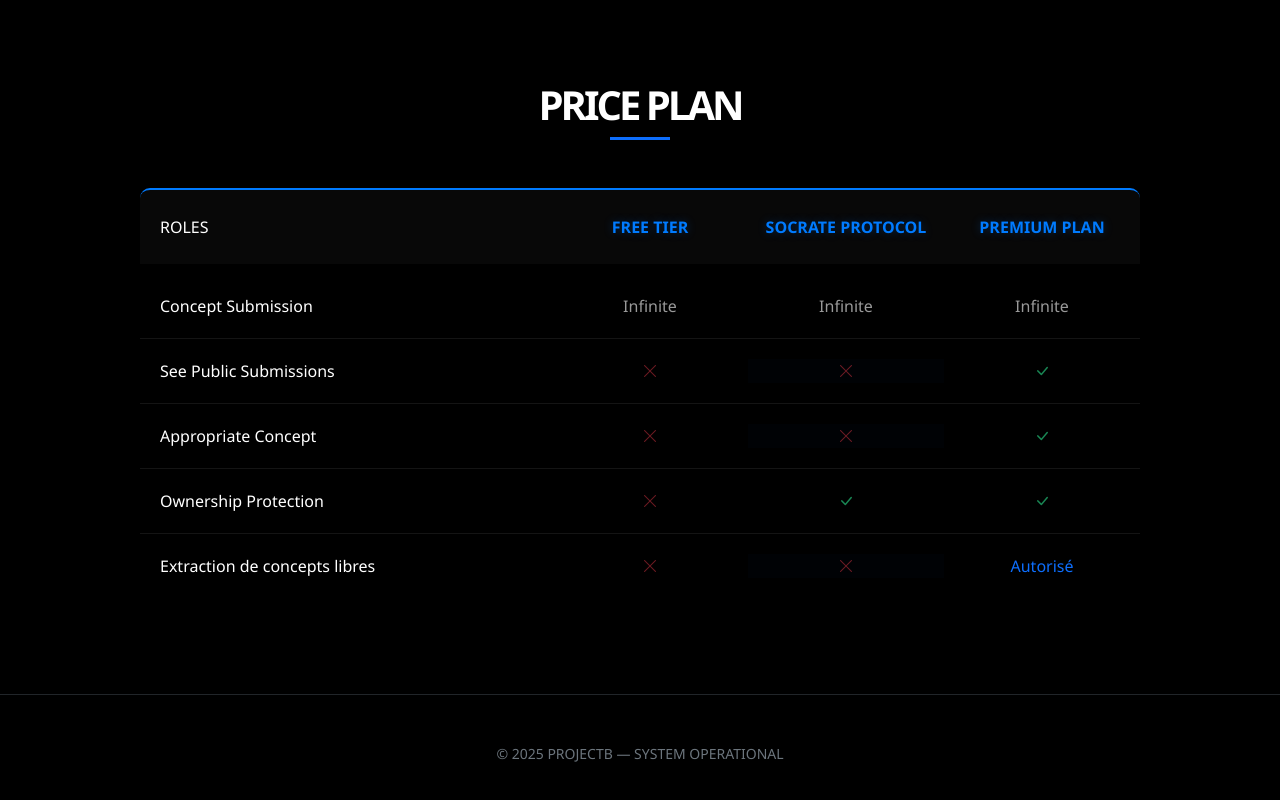
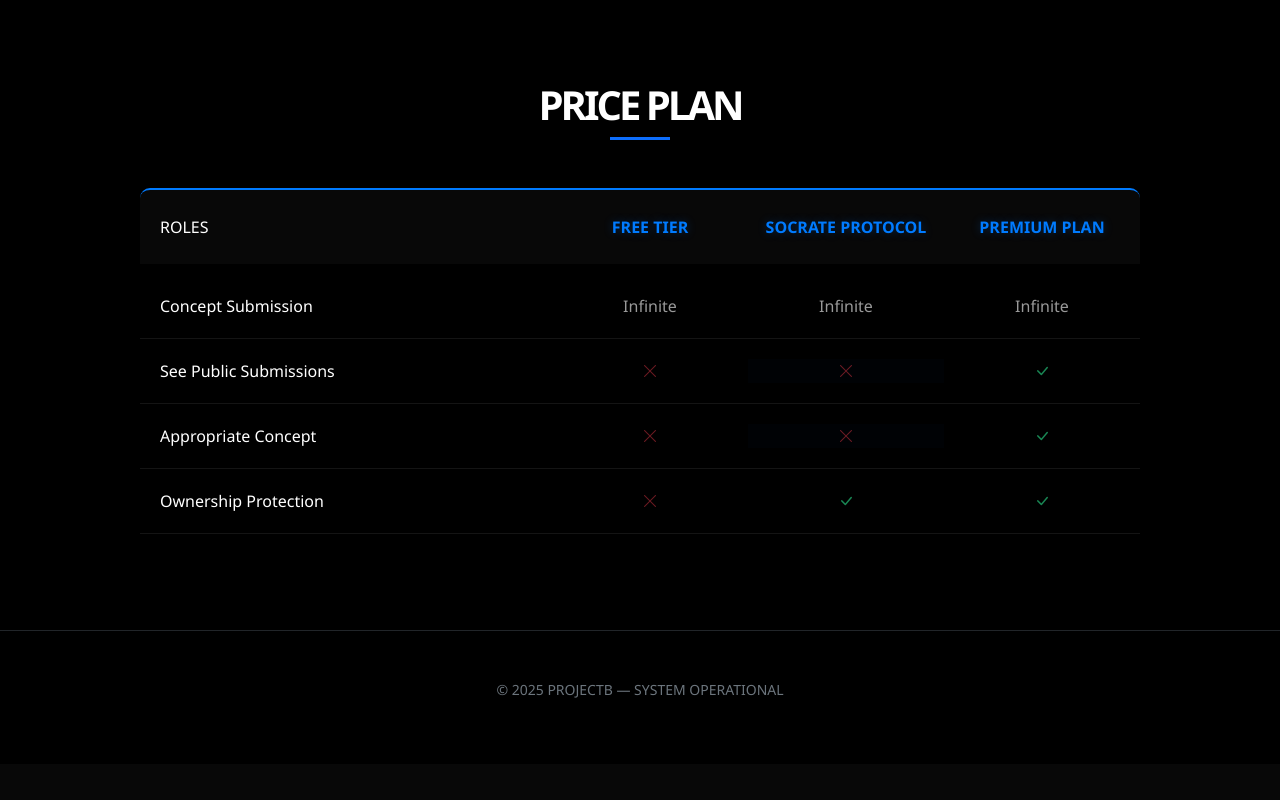
Before and after one commit to Jazzyunity/project-b, a website: page frontend/public/index.html in a window 1280 px wide. Shown: the part 3956-4756 px from the top of the page. After the commit the page ends 4720 px from the top, so only its background shows below. Drawn offline with nearby package versions, Linux system fonts and the light colour scheme.

Commit message:
update plan

```diff
--- a/frontend/public/index.html
+++ b/frontend/public/index.html
@@ -218,13 +218,6 @@
                     <div class="tier-cell"><i class="bi bi-check-lg text-success"></i></div>
                     <div class="tier-cell"><i class="bi bi-check-lg text-success"></i></div>
                 </div>
-
-                <div class="comparison-row border-bottom-0">
-                    <div class="feature-label">Extraction de concepts libres</div>
-                    <div class="tier-cell"><i class="bi bi-x-lg text-danger opacity-50"></i></div>
-                    <div class="tier-cell highlight"><i class="bi bi-x-lg text-danger opacity-50"></i></div>
-                    <div class="tier-cell text-primary">Autorisé</div>
-                </div>
             </div>
         </div>
     </section>
```
